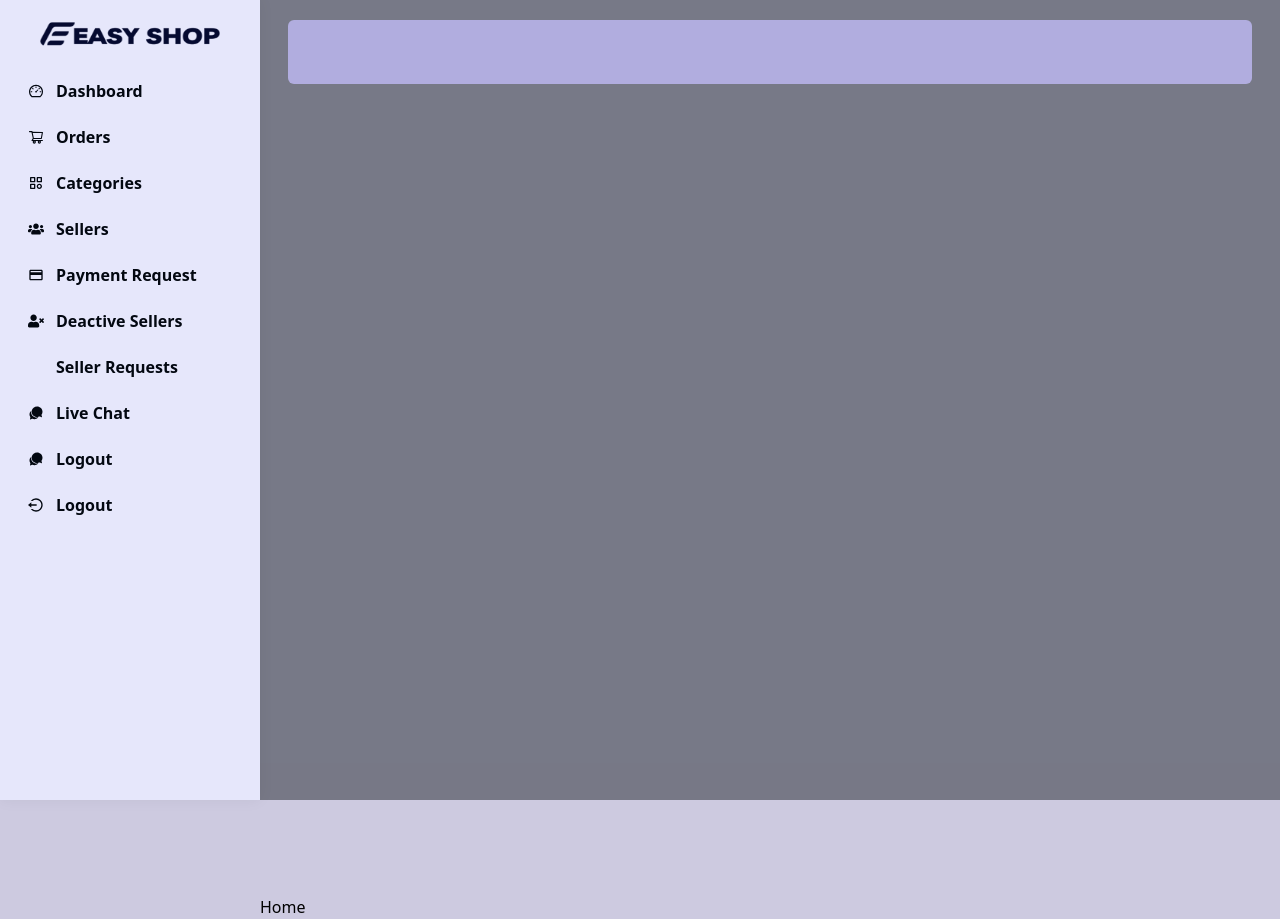
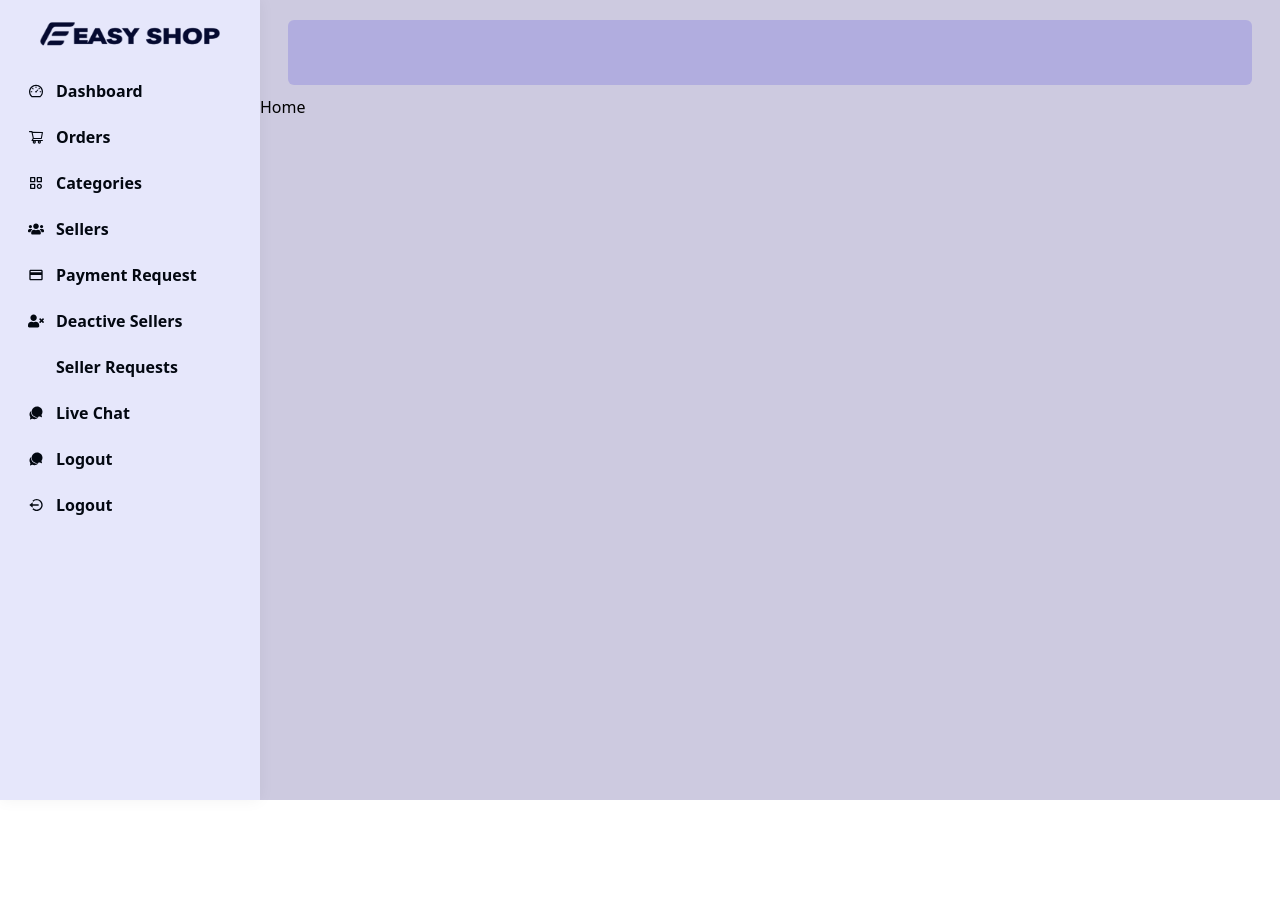
Before and after one commit to MinayeAliyeva/multi-vendor-commerce, a React (Create React App) app in the folder dashboard/: page / in a window 1280 px wide. After the commit the page ends 800 px from the top, so only its background shows below. Built offline with nearby package versions, Linux system fonts and the light colour scheme; some icons are missing.

Commit message:
feat:sidebar changes added

```diff
--- a/dashboard/src/layout/Header.tsx
+++ b/dashboard/src/layout/Header.tsx
@@ -1,5 +1,3 @@
-import { useEffect } from "react";
-import api from "../api/api";
 import { FaList } from "react-icons/fa";
 const Header = ({
   showSidebar,
@@ -13,10 +11,10 @@ const Header = ({
   // }, []);
   return (
     <div className="fixed top-0 left-0 w-full py-5 px-2 lg:px-7 z-40">
-      <div className="ml-0 lg:ml-[260px] rounded-md h-[64px] flex items-start justify-between bg-[#b1addf] px-5 transitian-all duration-300"></div>
+      <div className="ml-0 lg:ml-[260px] rounded-md h-[65px] flex justify-between items-center bg-[#b1addf] px-5 transition-all"></div>
       <div
         onClick={() => setShowSidebar(!showSidebar)}
-        className="w-[35px] flex lg:hidden"
+        className="w-[35px] flex lg:hidden h-[35px] rounded-sm bg-indigo-500 shadow-lg hover:shadow-indigo-500/50 justify-center items-center cursor-pointer "
       >
         <span>
           <FaList />
--- a/dashboard/src/layout/SideBar.tsx
+++ b/dashboard/src/layout/SideBar.tsx
@@ -2,6 +2,7 @@ import { useEffect, useState, type JSX } from "react";
 import { Link, useLocation } from "react-router-dom";
 import { getNav } from "../navigation/index";
 import { RiLogoutCircleLine } from "react-icons/ri";
+import { BiLogOutCircle } from "react-icons/bi";
 interface INav {
   id: number;
   title: string;
@@ -30,7 +31,7 @@ const SideBar = ({
     <div>
       <div
         onClick={() => setShowSidebar(false)}
-        className={`flex duration-200 ${showSidebar ? "invisible" : "visible"} w-screen h-screen bg-[#22292f80] top-0 left-0 z-10`}
+        className={`fixed lg:hidden duration-200 ${showSidebar ? "visible opacity-100" : "invisible opacity-0"} w-screen h-screen bg-[#22292f80] top-0 left-0 z-40`}
       ></div>
 
       <div
@@ -61,7 +62,7 @@ const SideBar = ({
             <li>
               <button className='text-[#030811] font-bold duration-200" px-[12px] py-[9px] rounded-sm flex justify-start items-center gap-[12px] hover:pl-4 transition-all w-full mb-1'>
                 <span>
-                  <RiLogoutCircleLine />
+                  <BiLogOutCircle />
                 </span>
                 <span>Logout</span>
               </button>
```
Also changed, not shown: 1 other file (tests, documents, lock files or other folders).
